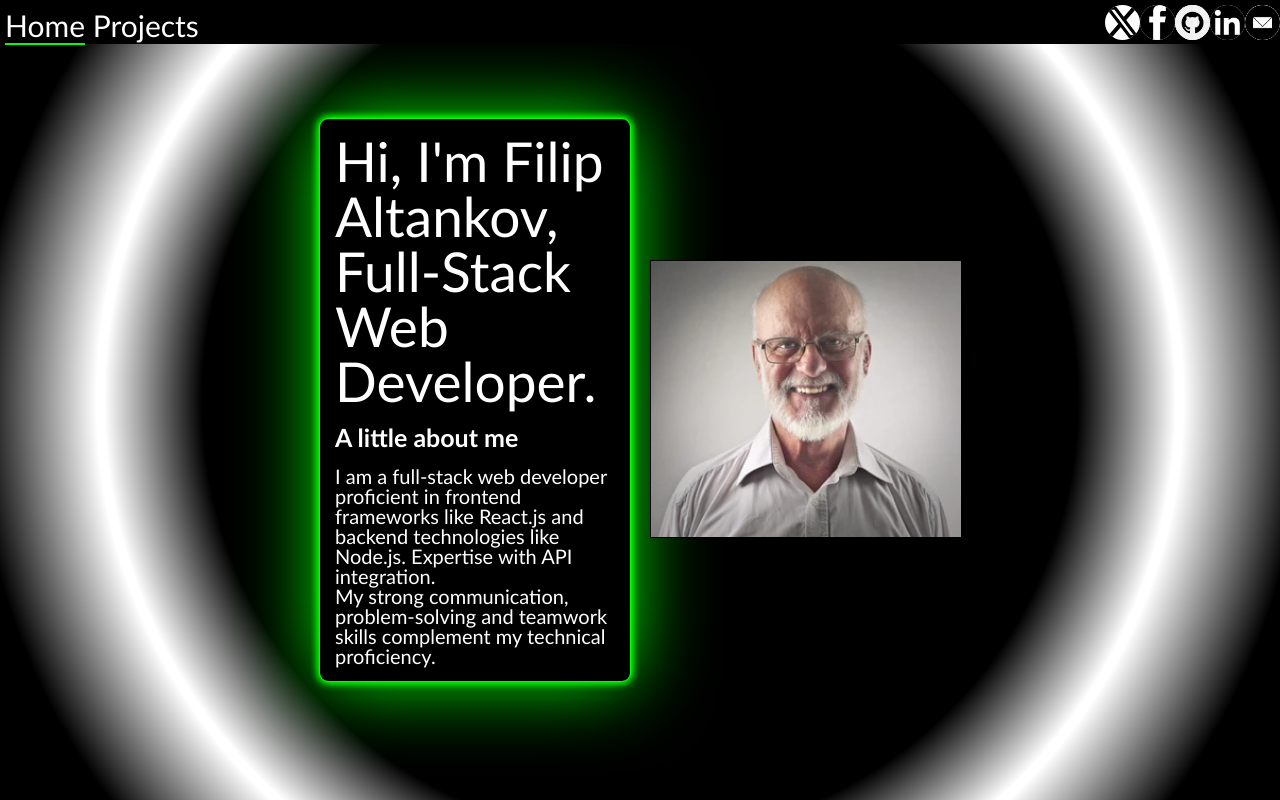
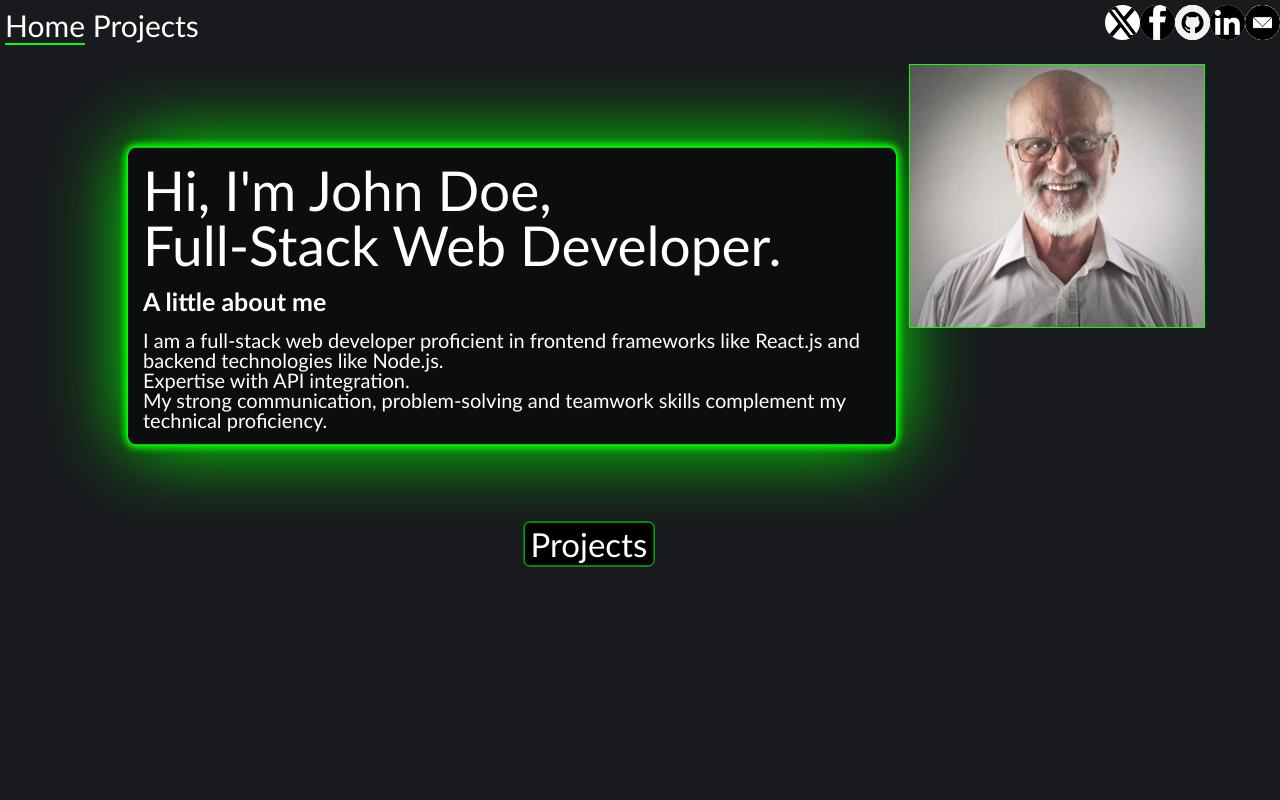
Before and after one commit to FilipAcodes/webdevfinal-Vanier-College, a Next.js app: page / in a window 1280 px wide. Built offline with nearby package versions, Linux system fonts and the light colour scheme.

Commit message:
refactoring/coloring

```diff
--- a/app/BottomMenu/BottomMenu.css
+++ b/app/BottomMenu/BottomMenu.css
@@ -2,7 +2,6 @@
   display: flex;
   align-items: center;
   justify-content: space-between;
-  background-color: black;
   position: absolute;
   top: 0%;
   left: 0%;
--- a/app/MainBody/MainBody.js
+++ b/app/MainBody/MainBody.js
@@ -1,14 +1,15 @@
 import React from "react";
 import "./mainbody.css";
 import randomman from "./randommansmiling.png";
+import Link from "next/link";
 
 export const MainBody = () => {
   return (
-    <div className="mainlayout">
+    <div>
       <div className="text-container">
         <div className="intro">
           <h1 className="headerintro">
-            Hi, I'm Filip Altankov,
+            Hi, I'm John Doe,
             <br /> Full-Stack Web Developer.
           </h1>
           <br />
@@ -16,8 +17,8 @@ export const MainBody = () => {
           <br />
           <p className="description">
             I am a full-stack web developer proficient in frontend frameworks
-            like React.js and backend technologies like Node.js. Expertise with
-            API integration.
+            like React.js and backend technologies like Node.js.
+            <br /> Expertise with API integration.
             <br /> My strong communication, problem-solving and teamwork skills
             complement my technical proficiency.
           </p>
@@ -26,6 +27,11 @@ export const MainBody = () => {
       <div className="img-container">
         <img src={randomman.src} className="profileimg" alt="randomMan" />
       </div>
+      <button className="learnbutton">
+        <Link href="/projects" className="learnmoreaboutme">
+          Projects
+        </Link>
+      </button>
     </div>
   );
 };
--- a/app/MainBody/mainbody.css
+++ b/app/MainBody/mainbody.css
@@ -1,4 +1,4 @@
-.mainlayout {
+/* .mainlayout {
   position: absolute;
   top: 50%;
   left: 50%;
@@ -6,15 +6,20 @@
   color: white;
   display: flex;
   align-items: center;
-}
+} */
 
 .text-container {
-  flex: 1;
+  position: absolute;
+  top: 37%;
+  left: 40%;
+  color: white;
+  transform: translate(-50%, -50%);
 }
 
 .img-container {
-  flex: 1;
-  margin-left: 20px;
+  position: absolute;
+  top: 8%;
+  left: 71%;
 }
 
 .intro {
@@ -29,7 +34,7 @@
 .profileimg {
   width: 100%;
   height: 100%;
-  border: 1px solid black;
+  border: 1px solid #00ff00;
 }
 
 .headerintro {
@@ -44,3 +49,30 @@
 .description {
   font-size: 20px;
 }
+
+.learnmoreaboutme {
+  text-decoration: none;
+  color: white;
+}
+.learnmoreaboutme:visited {
+  text-decoration: none;
+}
+.learnmoreaboutme:hover {
+  color: black;
+}
+
+.learnbutton {
+  position: absolute;
+  top: 68%;
+  left: 46%;
+  color: white;
+  background-color: black;
+  border: 1px solid #00ff00;
+  border-radius: 6px;
+  font-size: 33px;
+  transform: translate(-50%, -50%);
+}
+
+.learnbutton:hover {
+  background-color: #00ff00;
+}
--- a/app/cssreset.css
+++ b/app/cssreset.css
@@ -107,6 +107,7 @@ section {
   display: block;
 }
 body {
+  background-color: #191a1e;
   line-height: 1;
 }
 ol,
--- a/app/mainpage.css
+++ /dev/null
@@ -1,16 +0,0 @@
-.landingpage {
-  width: 100%;
-  height: 100%;
-  background: rgb(0, 0, 0);
-  background: radial-gradient(
-    circle,
-    rgba(0, 0, 0, 1) 58%,
-    rgba(255, 255, 255, 1) 71%,
-    rgba(255, 255, 255, 0.8743872549019608) 72%,
-    rgba(0, 0, 0, 1) 88%
-  );
-  position: absolute;
-  top: 50%;
-  left: 50%;
-  transform: translate(-50%, -50%);
-}
--- a/app/page.js
+++ b/app/page.js
@@ -1,7 +1,6 @@
 import { BottomMenu } from "./BottomMenu/BottomMenu";
 import { MainBody } from "./MainBody/MainBody";
 import "./cssreset.css";
-import "./mainpage.css";
 
 export default function Home() {
   return (
--- a/app/projects/page.js
+++ b/app/projects/page.js
@@ -1,5 +1,5 @@
 import { BottomMenu } from "../BottomMenu/BottomMenu";
-
+import "./projectpage.css";
 export default function Projects() {
   return (
     <div>
--- /dev/null
+++ b/app/projects/projectpage.css
@@ -0,0 +1 @@
+/* #191a1e main color  #4d6bc3 sub color*/
```
